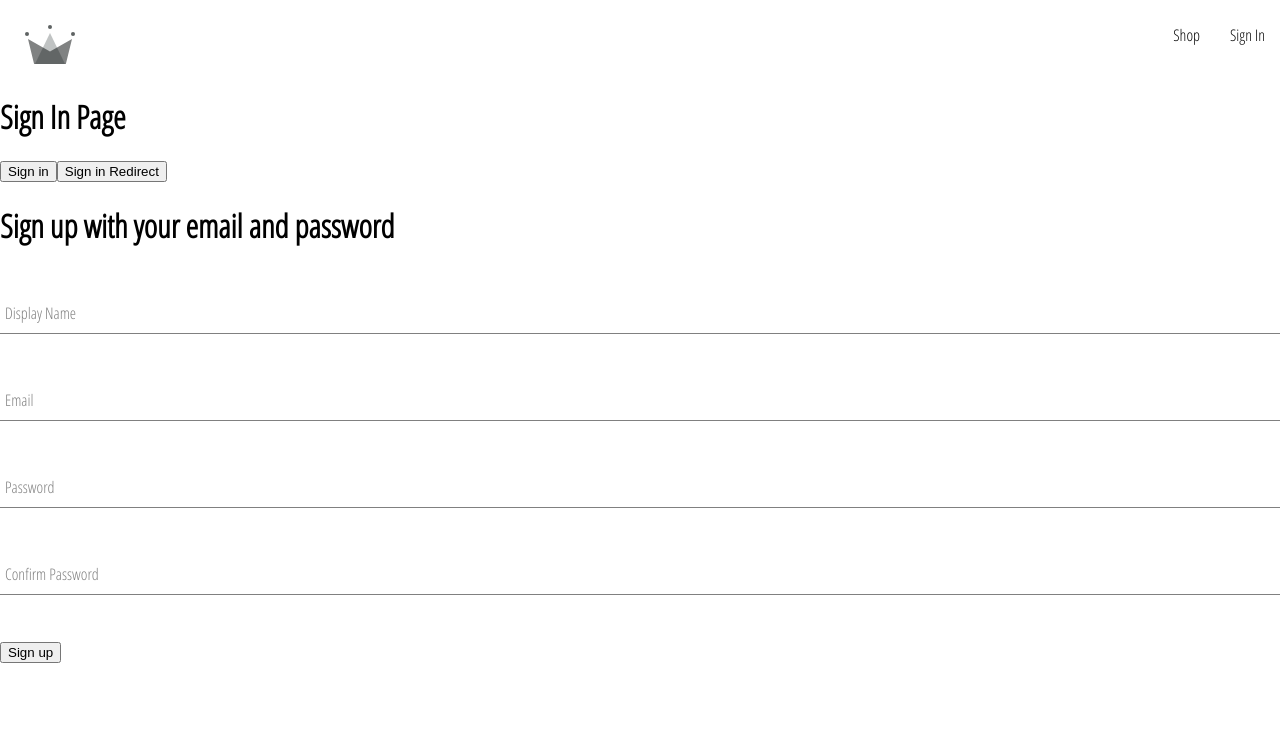
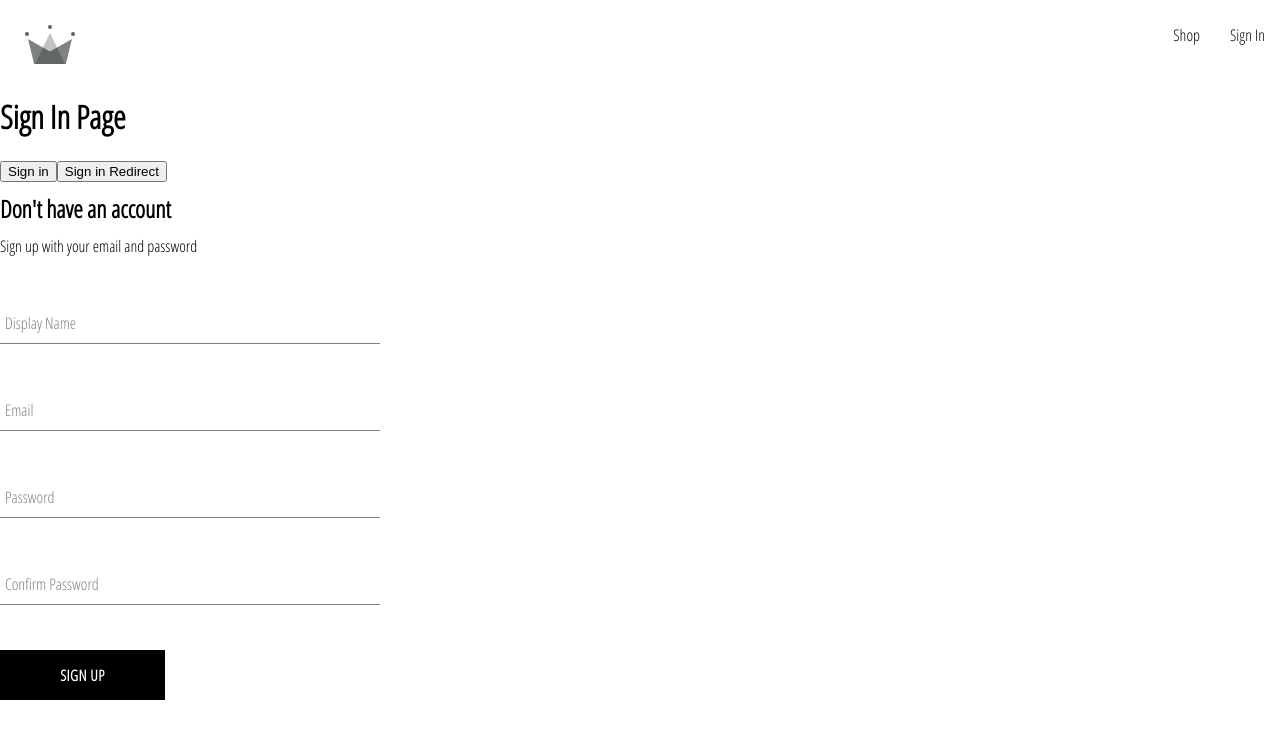
Before and after one commit to Huili-Zheng/Crwn-Clothing-v2-graphql, a React (Create React App) app: page /sign-in in a window 1280 px wide. Shown: the top 738 px of the page. Built offline with nearby package versions, Linux system fonts and the light colour scheme.

Commit message:
created sign up component, the form input component, button component

```diff
--- /dev/null
+++ b/src/components/button/button.component.jsx
@@ -0,0 +1,16 @@
+import './button.styles.scss'
+
+const BUTTON_TYPE_CLASSES = {
+    google: 'google-sign-in',
+    inverted: 'inverted'
+}
+
+const Button = ({ children, buttonType, ...otherProps }) => {
+    return (
+        <button className={`button-container ${BUTTON_TYPE_CLASSES[buttonType]}`} {...otherProps}>
+            {children}
+        </button>
+    )
+}
+
+export default Button;
--- /dev/null
+++ b/src/components/button/button.styles.scss
@@ -0,0 +1,46 @@
+.button-container {
+    min-width: 165px;
+    width: auto;
+    height: 50px;
+    letter-spacing: 0.5px;
+    line-height: 50px;
+    padding: 0 35px 0 35px;
+    font-size: 15px;
+    background-color: black;
+    color: white;
+    text-transform: uppercase;
+    font-family: 'Open Sans Condensed';
+    font-weight: bolder;
+    border: none;
+    cursor: pointer;
+    display: flex;
+    justify-content: center;
+
+    &:hover {
+        background-color: white;
+        color: black;
+        border: 1px solid black;
+    }
+
+    &.google-sign-in {
+        background-color: #4285f4;
+        color: white;
+
+        &:hover {
+            background-color: #357ae8;
+            border: none;
+        }
+    }
+
+    &.inverted {
+        background-color: white;
+        color: black;
+        border: 1px solid black;
+
+        &:hover {
+            background-color: black;
+            color: white;
+            border: none;
+        }
+    }
+}
--- a/src/components/sign-up-form/sign-up-form.component.jsx
+++ b/src/components/sign-up-form/sign-up-form.component.jsx
@@ -1,6 +1,9 @@
 import { useState } from "react";
 
+import Button from "../button/button.component";
 import FromInput from "../form-input/form-input.component";
+
+import './sign-up-form.styles.scss'
 
 import { createAuthUserWithEmailAndPassword, createUserDocumentFromAuth } from "../../utils/firebase/firebase.utils";
 const defaultFormFields = {
@@ -42,8 +45,9 @@
     }
 
     return (
-        <div>
-            <h1>Sign up with your email and password</h1>
+        <div className="sign-up-container">
+            <h2>Don't have an account</h2>
+            <span>Sign up with your email and password</span>
             <form onSubmit={handleSubmit}>
                 <FromInput label='Display Name' type='text' required onChange={handleChange} name='displayName' value={displayName} />
 
@@ -52,7 +56,7 @@
                 <FromInput label='Password' type='password' required onChange={handleChange} name='password' value={password} />
 
                 <FromInput label='Confirm Password' type='password' required onChange={handleChange} name='confirmPassword' value={confirmPassword} />
-                <button type='submit'>Sign up</button>
+                <Button type='submit'>Sign up</Button>
             </form>
         </div>
     );
--- /dev/null
+++ b/src/components/sign-up-form/sign-up-form.styles.scss
@@ -0,0 +1,9 @@
+.sign-up-container {
+    display: flex;
+    flex-direction: column;
+    width: 380px;
+
+    h2 {
+        margin: 10px 0;
+    }
+}
```
